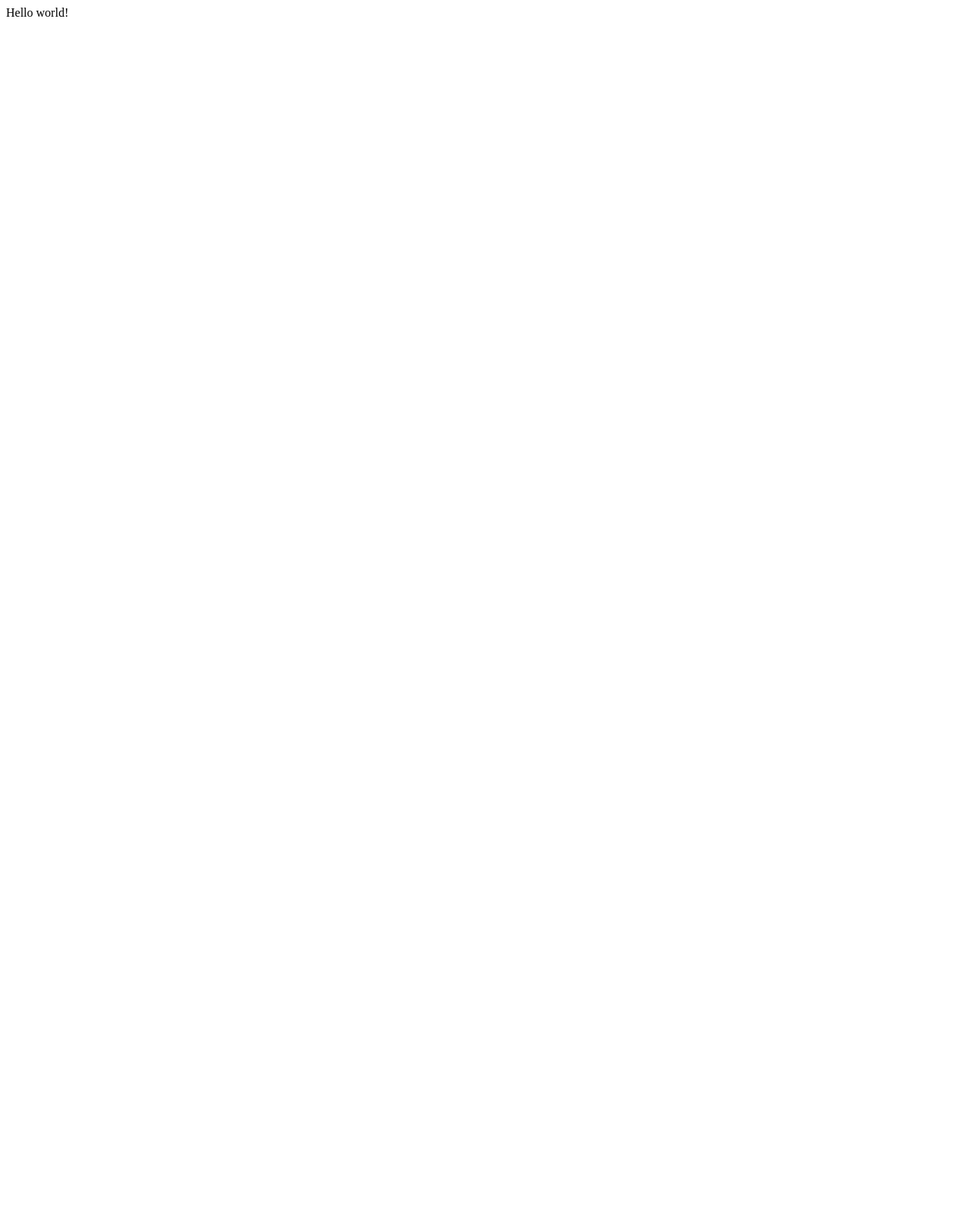
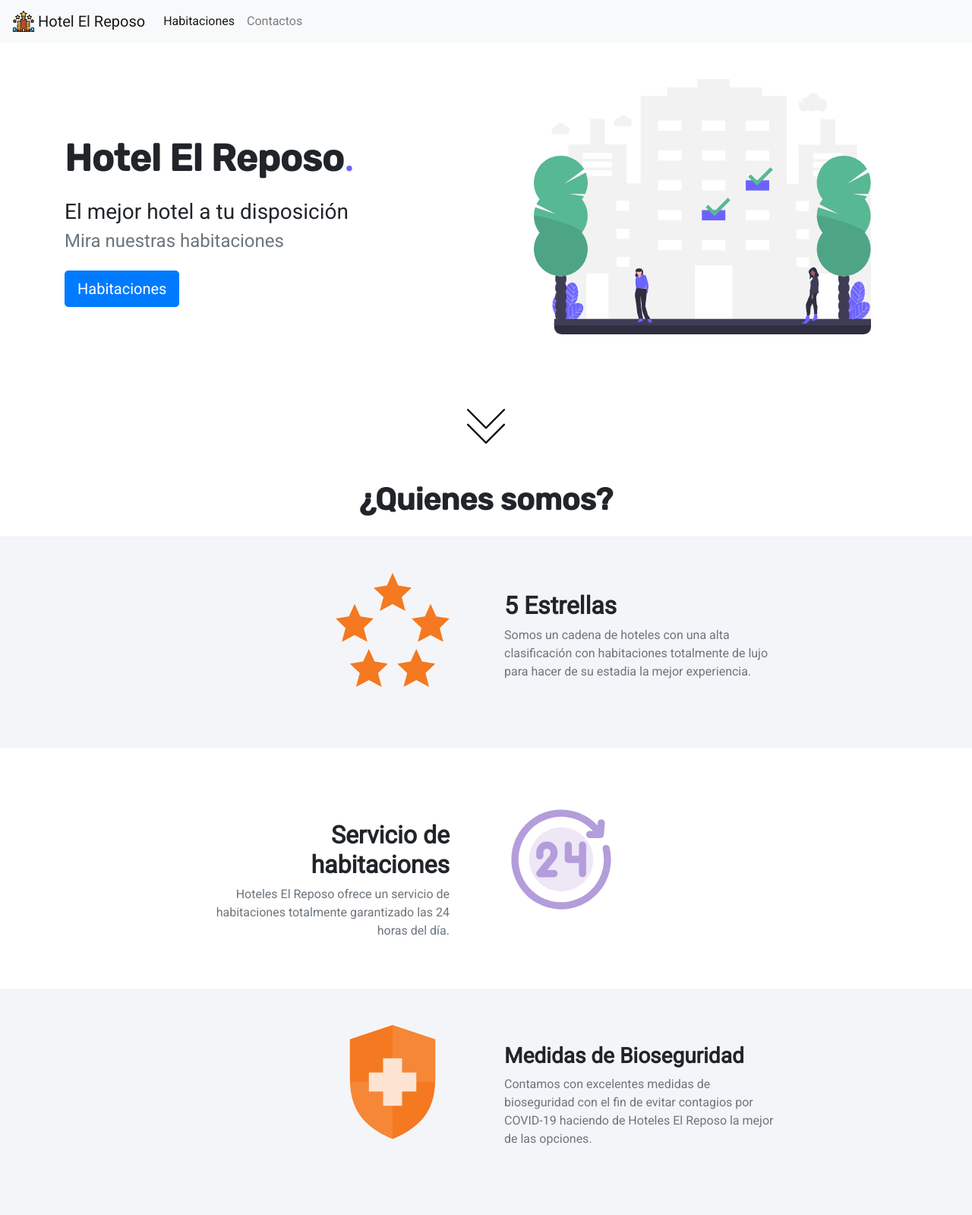
Before and after one commit to Nicromano/Hotel-El-reposo, a Gatsby site: page / in a window 1280 px wide. Shown: the whole page at 76% size. Before the commit the page ends 800 px from the top, so only its background shows below. Built offline with nearby package versions, Linux system fonts and the light colour scheme; Gatsby itself is replaced by a stand-in of ours.

Commit message:
Index listo

```diff
--- /dev/null
+++ b/gatsby-browser.js
@@ -0,0 +1 @@
+import "./src/styles/global.css"
--- a/gatsby-config.js
+++ b/gatsby-config.js
@@ -6,5 +6,21 @@
 
 module.exports = {
   /* Your site config here */
-  plugins: [],
+  plugins: [
+    {
+      resolve: `gatsby-plugin-prefetch-google-fonts`,
+      options: {
+        fonts: [
+          {
+            family: `Rubik`,
+            variants: [`400`, `500`]
+          },
+          {
+            family: `Roboto`,
+            subsets: [`latin`]
+          },
+        ],
+      },
+    }
+  ],
 }
--- a/package.json
+++ b/package.json
@@ -14,8 +14,12 @@
     "test": "echo \"Write tests! -> https://gatsby.dev/unit-testing\" && exit 1"
   },
   "dependencies": {
+    "bootstrap": "^4.5.3",
     "gatsby": "^2.24.79",
+    "gatsby-plugin-google-fonts": "^1.0.1",
+    "gatsby-plugin-prefetch-google-fonts": "^1.4.3",
     "react": "^16.12.0",
+    "react-bootstrap": "^1.4.0",
     "react-dom": "^16.12.0"
   },
   "devDependencies": {
--- /dev/null
+++ b/src/components/header.js
@@ -0,0 +1,23 @@
+import React from "react"
+
+export default function Header() {
+  return <div>
+    <nav class="navbar navbar-expand-lg navbar-light bg-light">
+        <a class="navbar-brand" href="/">
+            <img src="/img/review.svg" width="30" height="30" class="d-inline-block align-top" alt="" loading="lazy" />
+            <span class="ml-1">Hotel El Reposo</span>
+        </a>
+        <div class="collapse navbar-collapse" id="navbarNav">
+            <ul class="navbar-nav">
+            <li class="nav-item active">
+                <a class="nav-link" href="/rooms">Habitaciones<span class="sr-only">(current)</span></a>
+            </li>
+            <li class="nav-item">
+                <a class="nav-link" href="/contact">Contactos</a>
+            </li>
+
+            </ul>
+        </div>
+    </nav>
+  </div>
+}
--- a/src/pages/index.js
+++ b/src/pages/index.js
@@ -1,5 +1,82 @@
 import React from "react"
+import Header from "../components/header"
+import 'bootstrap/dist/css/bootstrap.min.css';
 
 export default function Home() {
-  return <div>Hello world!</div>
+  return <div>
+    <Header />
+    <div class="container">
+        <div class="row align-items-center ">
+          <div class="col-md-6">
+            <div class="mt-5">
+              <p class="marca">Hotel El Reposo<span class="punto">.</span></p>
+              <h3>El mejor hotel a tu disposición</h3>
+              <h4 class="text-muted">Mira nuestras habitaciones</h4>
+              <p class="pt-3">
+                <button class="btn btn-primary btn-lg"><a class="text-white text-decoration-none" href="/rooms">Habitaciones</a></button>
+             </p>
+            </div>
+          </div>
+          <div class="col-md-6">
+            <div class="m-5">
+              <img src="/img/apartment.svg" width="500"  class="img-fluid" />
+            </div>
+          </div>
+        </div>
+        <div class="row justify-content-md-center">
+          <div class="col-md-auto mt-5">
+            <a href="#somos">
+              <img class="img-fluid " width="50"  src="/img/down-arrow.svg" />
+            </a>
+          </div>
+        </div>
+    </div>
+    <div class="container-fluid">
+      <div class="row justify-content-md-center">
+            <div class="col-md-auto mt-5 mb-3">
+              <a name="somos"><h3 class="primary" >¿Quienes somos?</h3></a>
+            </div>
+          </div>
+      </div>
+      <div class="row justify-content-md-center">
+          <div class="col-md-12 intermedio">
+              <div class="row justify-content-md-center p-5">
+                <div class="col-md-4 text-right pr-5">
+                   <img class="img-fluid " width="150"  src="/img/stars.svg" />
+                </div>
+                <div class="col-md-4 text-left p-4">
+                  <h2 class="bold">5 Estrellas</h2>
+                  <p class="text-muted">Somos un cadena de hoteles con una alta clasificación con habitaciones totalmente de lujo para hacer de su estadia la mejor experiencia.</p>
+                </div>
+              </div>
+          </div>
+       </div>
+      <div class="row justify-content-md-center">
+          <div class="col-md-12 ">
+              <div class="row justify-content-md-center p-5">
+                <div class="col-md-4 text-right pr-5 mt-5">
+                  <h2 class="bold">Servicio de habitaciones</h2>
+                  <p class="text-muted">Hoteles El Reposo ofrece un servicio de habitaciones totalmente garantizado las 24 horas del día.</p>
+                 </div>
+                <div class="col-md-4 text-left p-4">
+                   <img class="img-fluid " width="150"  src="/img/24-hours.svg" />
+                </div>
+              </div>
+          </div>
+       </div>
+       <div class="row justify-content-md-center">
+          <div class="col-md-12 intermedio">
+              <div class="row justify-content-md-center p-5">
+                <div class="col-md-4 text-right pr-5">
+                   <img class="img-fluid " width="150"  src="/img/life-insurance.svg" />
+                </div>
+                <div class="col-md-4 text-left p-4">
+                  <h3 class="bold">Medidas de Bioseguridad</h3>
+                  <p class="text-muted">Contamos con excelentes medidas de bioseguridad con el fin de evitar contagios por COVID-19 haciendo de Hoteles El Reposo la mejor de las opciones.</p>
+                </div>
+              </div>
+          </div>
+       </div>
+
+  </div>
 }
--- /dev/null
+++ b/src/styles/global.css
@@ -0,0 +1,28 @@
+@import url("https://fonts.googleapis.com/css2?family=Roboto&family=Rubik:wght@400;500&display=swap");
+
+body {
+  font-family: "Roboto", sans-serif;
+}
+
+.marca {
+  font-family: "Rubik", sans-serif;
+  font-weight: bold;
+  font-size: 49px;
+}
+
+.intermedio {
+  background-color: #f4f5f8;
+}
+.marca > .punto {
+  font-family: "Roboto", sans-serif;
+  color: #6c63ff;
+}
+
+.bold{
+    font-weight: bold;
+}
+.primary {
+  font-family: "Rubik", sans-serif;
+  font-weight: bold;
+  font-size: 40px;
+}
```
Also changed, not shown: src/pages/contact.js (added, +13 -0 lines), src/pages/rooms.js (added, +11 -0 lines), static/img/24-hours.svg (added), static/img/apartment.svg (added), static/img/down-arrow.svg (added), static/img/life-insurance.svg (added), static/img/review.svg (added), static/img/stars.svg (added), 1 other file.
